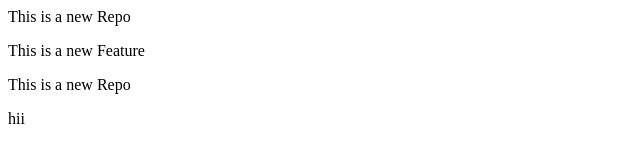
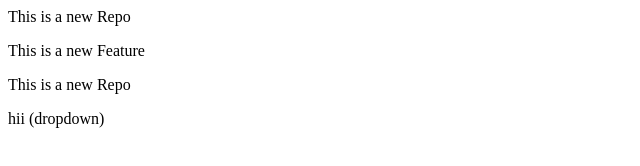
Before and after one commit to anotherUchiha/localRepo, a plain HTML site: page index.html in a window 1280 px wide. Shown: the whole page, without its empty margins (0-640 px from the left). Drawn offline with Linux system fonts and the light colour scheme.

```diff
--- a/index.html
+++ b/index.html
@@ -1,4 +1,4 @@
 <p>This is a new Repo</p>
 <p>This is a new Feature</p>
 <p>This is a new Repo</p>
-<p>hii</p>
+<p>hii (dropdown)</p>
```
